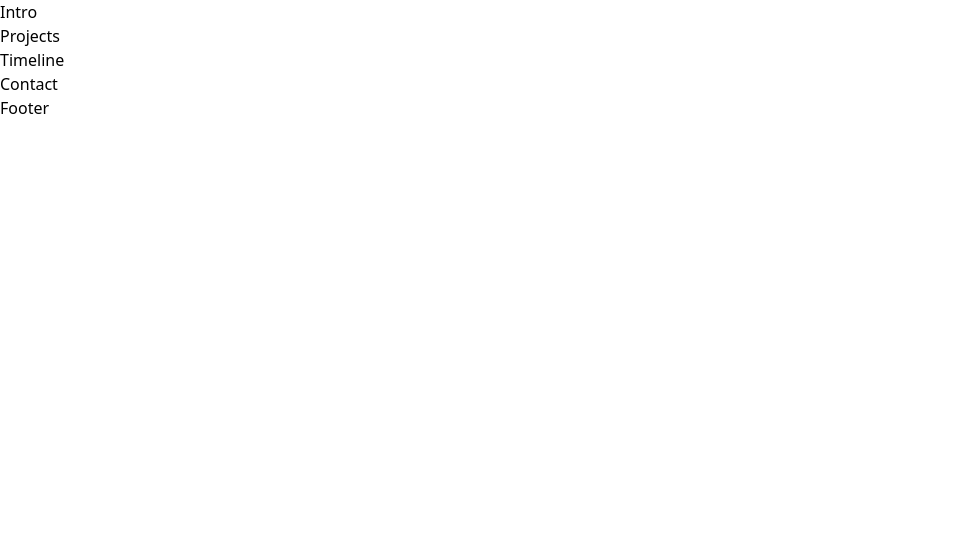
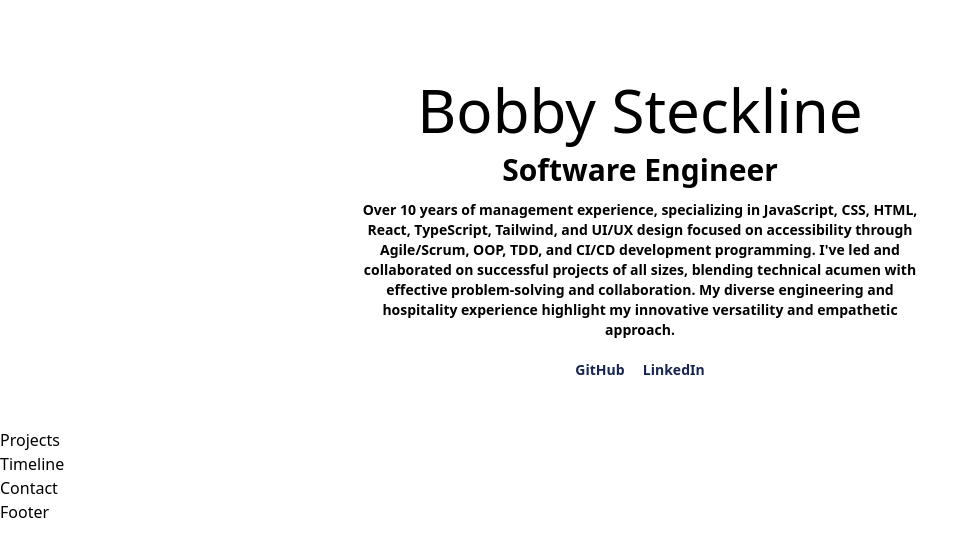
Before and after one commit to rsteckline/portfolio, a React (Vite) app: page / in a window 1280 px wide. Shown: the top 556 px of the page, without its empty margins (0-980 px from the left). Built offline with nearby package versions, Linux system fonts and the light colour scheme.

Commit message:
Set up basic intro

```diff
--- a/src/components/Intro.jsx
+++ b/src/components/Intro.jsx
@@ -1,9 +1,41 @@
 import React from "react";
 
 function Intro() {
-    return (
-        <div>Intro</div>
-    )
+  return (
+    <div className="flex items-center justift-center flex-col text-center pt-20 pb-6">
+      <h1 className="text-4xl md:text-6xl mb-1 md:mb-3 font bold">
+        Bobby Steckline
+      </h1>
+      <p className="text-base md:text-3xl mb-3 font-bold">Software Engineer</p>
+      <p className="text-sm max-w-xl mb-6 font-bold">
+        Over 10 years of management experience, specializing in JavaScript, CSS,
+        HTML, React, TypeScript, Tailwind, and UI/UX design focused on
+        accessibility through Agile/Scrum, OOP, TDD, and CI/CD development
+        programming. I've led and collaborated on successful projects of all
+        sizes, blending technical acumen with effective problem-solving and
+        collaboration. My diverse engineering and hospitality experience
+        highlight my innovative versatility and empathetic approach.
+        <br />
+        <br />
+        <a
+          href="http://www.github.com/rsteckline"
+          target="_blank"
+          className="text-blue-950 hover:underline underline-offset-2 decoration-2 decoration-blue-950"
+          rel="noreferrer noopener"
+        >
+          GitHub
+        </a>{"     "}
+        <a
+          href="http://www.linkedin.com/in/rsteckline"
+          target="_blank"
+          className="text-blue-950 hover:underline underline-offset-2 decoration-2 decoration-blue-950"
+          rel="noreferrer noopener"
+        >
+          LinkedIn
+        </a>
+      </p>
+    </div>
+  );
 }
 
 export default Intro;
```
